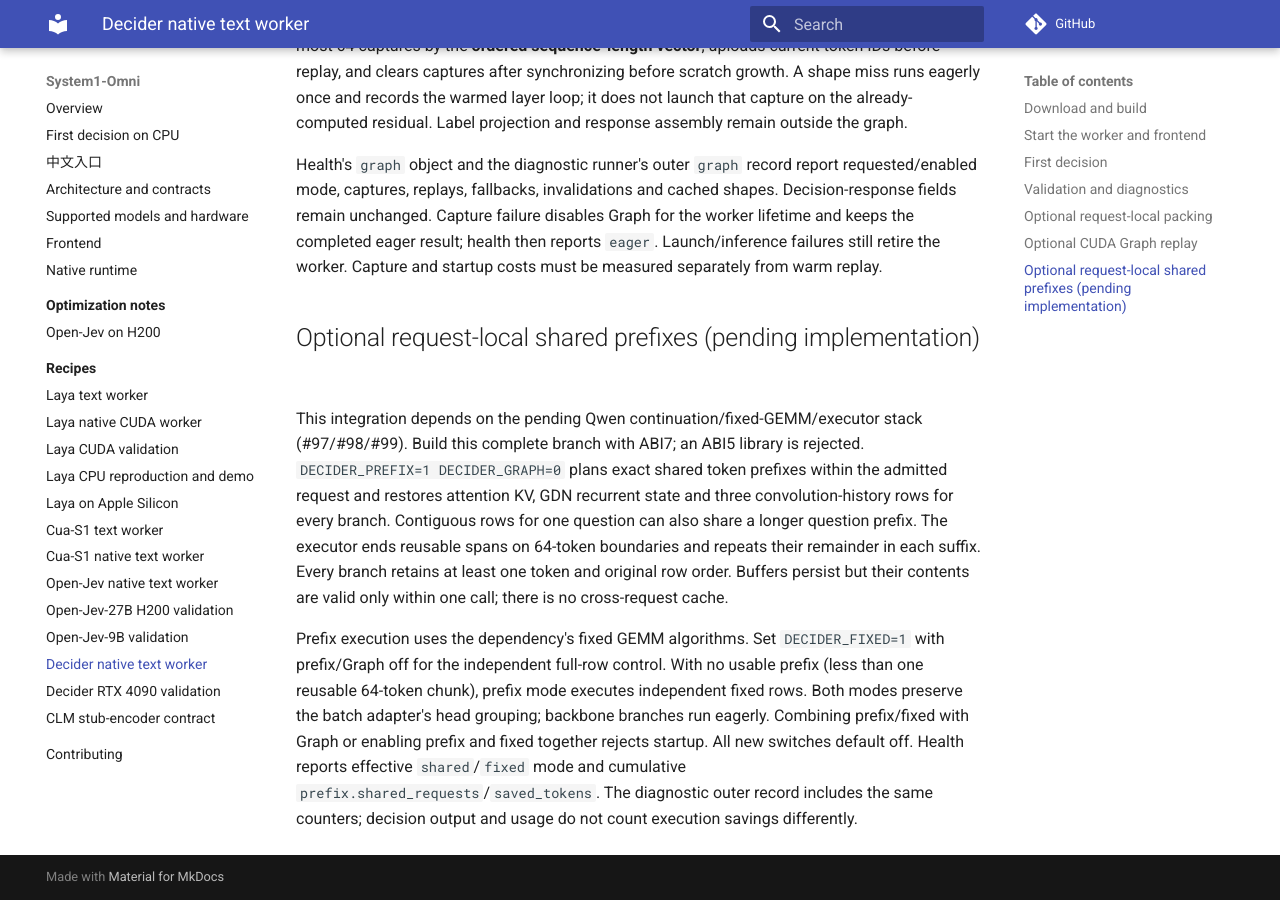
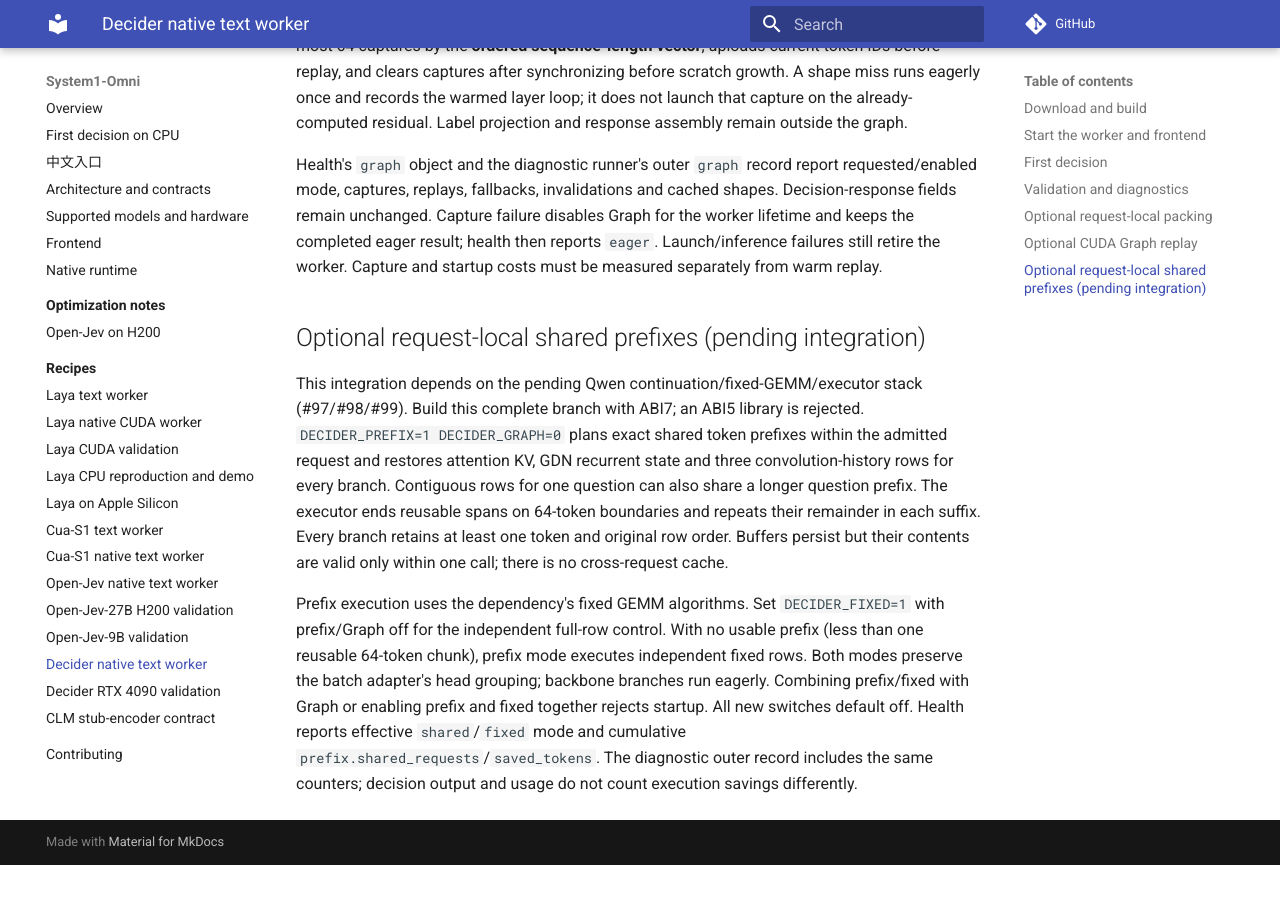
Before and after one commit to Levius-Fubuki/system1-omni, an MkDocs documentation site: the page built from recipe/decider/README.md, in a window 1280 px wide and 900 px high, scrolled down 3251 px. Built offline with MkDocs 1.6.1 and Material for MkDocs 9.7.7, drawn with Linux system fonts in a browser that asks for light colours; comment, search, counter and statistics services are not loaded; after the commit the page ends 4116 px from its top, so only the background shows below that.

Commit message:
docs(decider): clarify integration is pending dependency merges

```diff
--- a/docs/architecture.md
+++ b/docs/architecture.md
@@ -48,7 +48,7 @@
 GEMM workspace. Decider optionally uses request-local exact-token sharing with
 whole-question reconstruction; prefix/fixed mode requires Graph off and exposes
 independent fixed full rows for numerical controls. The ABI7 stack is still a
-pending implementation until the underlying Qwen PRs merge.
+pending integration until the underlying Qwen PRs merge.
 
 ## Native worker boundaries
 
--- a/recipe/decider/README.md
+++ b/recipe/decider/README.md
@@ -156,7 +156,7 @@
 Launch/inference failures still retire the worker. Capture and startup costs must
 be measured separately from warm replay.
 
-## Optional request-local shared prefixes (pending implementation)
+## Optional request-local shared prefixes (pending integration)
 
 This integration depends on the pending Qwen continuation/fixed-GEMM/executor
 stack (#97/#98/#99). Build this complete branch with ABI7; an ABI5 library is
```
Also changed, not shown: README.md (+1 -1 lines), src/models/decider/README.md (+1 -1 lines).
